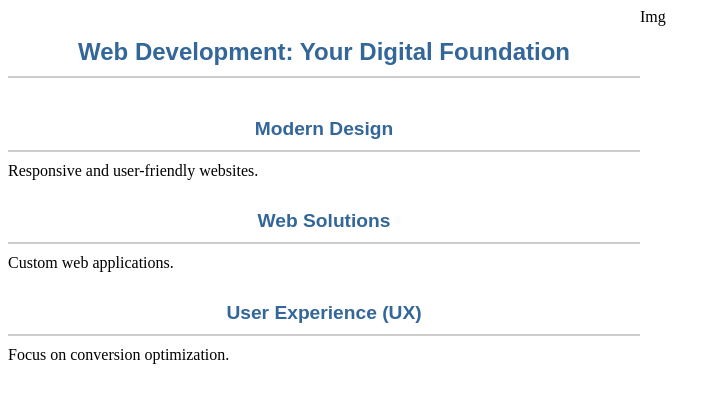
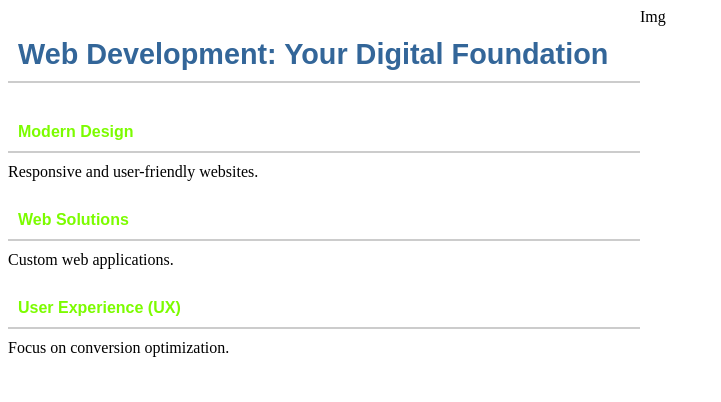
Before and after one commit to TrinetraTechSolution/Portfolio, a plain HTML site: page portfolio-7.html in a window 1280 px wide. Shown: the whole page, without its empty margins (0-721 px from the left). Drawn offline with Linux system fonts and the light colour scheme.

Commit message:
Update style_custom.css

```diff
--- a/css/style_custom.css
+++ b/css/style_custom.css
@@ -1,8 +1,8 @@
 .container h2 {
   color: #336699; /* Sets the text color to a shade of blue */
   font-family: 'Arial', sans-serif; /* Specifies the font family */
-  font-size: 1.5em; /* Sets the font size relative to the parent element's font size */
-  text-align: center; /* Centers the text horizontally */
+  font-size: 1.8em; /* Sets the font size relative to the parent element's font size */
+  text-align: left; /* Centers the text horizontally */
   margin-top: 20px; /* Adds space above the heading */
   margin-bottom: 10px; /* Adds space below the heading */
   padding: 10px; /* Adds padding inside the heading */
@@ -11,12 +11,13 @@
 
 
 .container h3 {
-  color: #336699; /* Sets the text color to a shade of blue */
+  color: 	#7CFC00; /* Sets the text color to a shade of blue */
   font-family: 'Arial', sans-serif; /* Specifies the font family */
-  font-size: 1.2em; /* Sets the font size relative to the parent element's font size */
-  text-align: center; /* Centers the text horizontally */
+  font-size: 1em; /* Sets the font size relative to the parent element's font size */
+  text-align: left; /* Centers the text horizontally */
   margin-top: 20px; /* Adds space above the heading */
   margin-bottom: 10px; /* Adds space below the heading */
   padding: 10px; /* Adds padding inside the heading */
   border-bottom: 2px solid #ccc; /* Adds a light grey bottom border */
+
 }
```
